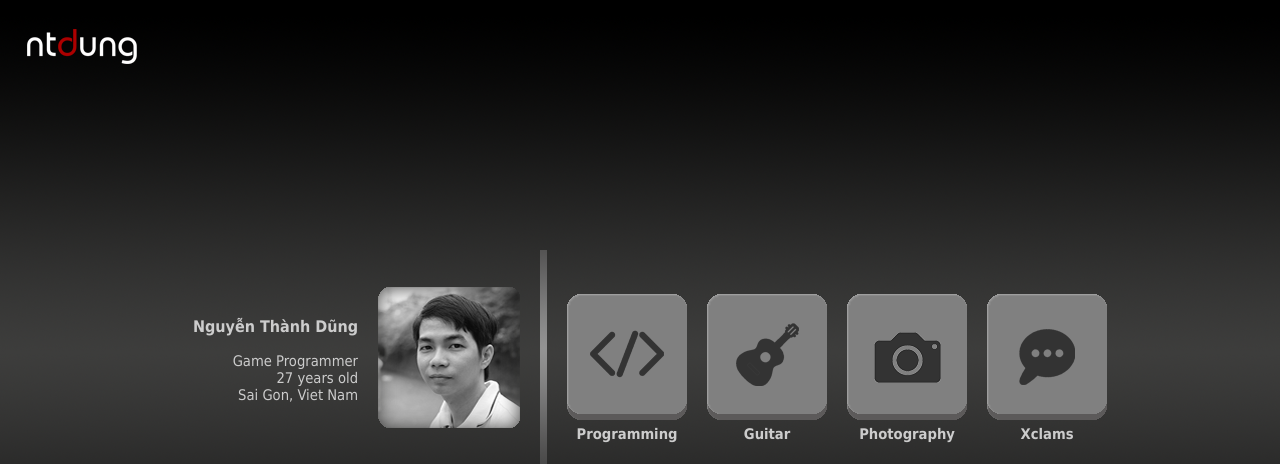
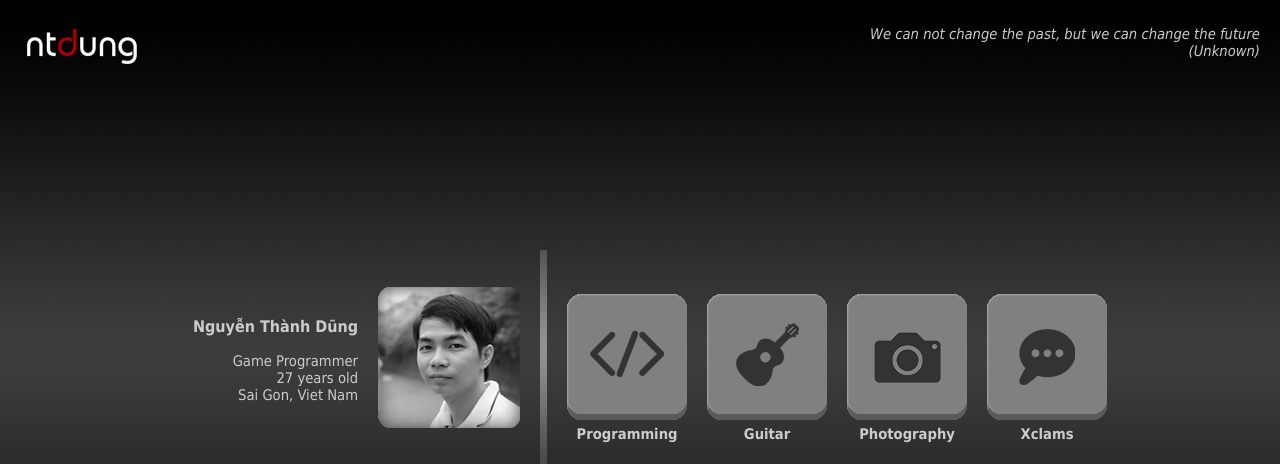
Before and after one commit to NguyenThanhDung/ntd.vn, a PHP site: page / in a window 1280 px wide. Shown: the top 464 px of the page. Run offline with PHP 8.4, Linux system fonts and the light colour scheme.

Commit message:
+ Add quotation

```diff
--- a/index.php
+++ b/index.php
@@ -12,6 +12,10 @@
 
 	<div id="logo">
 		<img alt="Logo" src="images/logo.png">
+	</div>
+
+	<div id="quotation">
+		<p>We can not change the past, but we can change the future<br/>(Unknown)</p>
 	</div>
 
 	<div id="content">
--- a/style/style.css
+++ b/style/style.css
@@ -9,6 +9,7 @@ body
 p
 {
 	font-family: Tahoma, Arial, Sans-serif;
+	font-size: 11pt;
 }
 
 #logo
@@ -16,6 +17,15 @@ p
 	position: absolute;
 	top: 20px;
 	left: 20px;
+}
+
+#quotation
+{
+	position: absolute;
+	top: 10px;
+	right: 20px;
+	text-align: right;
+	font-style: italic;
 }
 
 #content
@@ -37,11 +47,6 @@ p
 {
 	font-weight: bold;
 	font-size: 12pt;
-}
-
-#info
-{
-	font-size: 11pt;
 }
 
 #avatar
@@ -126,7 +131,6 @@ p
 	margin: 5px;
 	text-align: center;
 	font-weight: bold;
-	font-size: 11pt;
 }
 
 .highlight
```
